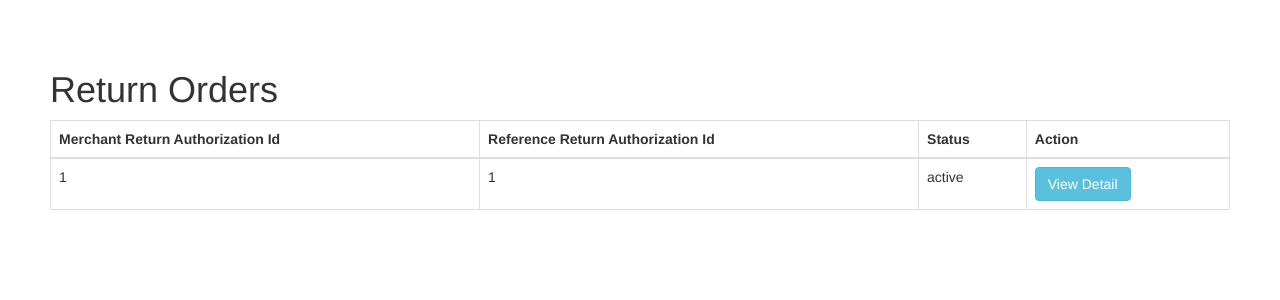
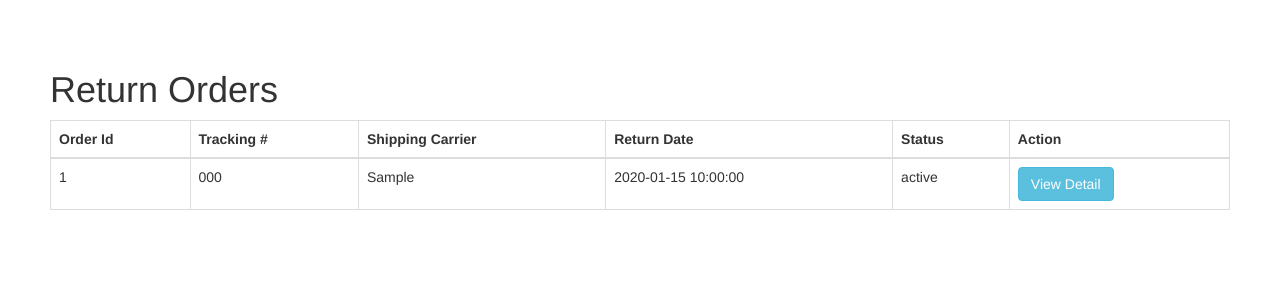
Before and after one commit to muhammadaamir/jetapi, a CodeIgniter app: page /database/index.php/orderreturn/returnOrderList in a window 1280 px wide. Shown: the top 300 px of the page. Run offline with CodeIgniter, Linux system fonts and the light colour scheme; tables that the repository leaves empty or names only in its code hold one stand-in row (values such as "Sample post").

Commit message:
return order list

```diff
--- a/application/models/OrderModel.php
+++ b/application/models/OrderModel.php
@@ -71,7 +71,7 @@ class OrderModel extends CI_Model {
 
     function checkOrderIdExist($orderId){
         $this->db->select("*");
-        $this->db->from('order');
+        $this->db->from('order_detail');
         $this->db->where('order_id', $orderId);
         $query = $this->db->get();
         return $query->result();
@@ -207,8 +207,6 @@ class OrderModel extends CI_Model {
         $JetApi->getNewToken();
         $token      = $JetApi->getToken();
         $response   = $JetApi->apiPUT($end_point, $request);
-//        var_dump($response);
-//        var_dump($request);
         $this->OrderModel->update_status($orderId, $status);
         return $response;
     }
--- a/application/models/OrderReturnModel.php
+++ b/application/models/OrderReturnModel.php
@@ -24,7 +24,7 @@ class OrderReturnModel extends CI_Model {
     }
 
     public function record_count() {
-        return $this->db->count_all("order");
+        return $this->db->count_all("order_return");
     }
 
       public function fetch_orders($limit, $start) {
--- a/application/models/ProductModel.php
+++ b/application/models/ProductModel.php
@@ -3,7 +3,6 @@
 class ProductModel extends CI_Model {
 
     function getProduct() {
-        //$listingid = "listing-id";
         $this->db->select("*");
         $this->db->from('bf_amazon_products');
         $this->db->join('bf_amazon_products_meta', 'bf_amazon_products.listing-id = bf_amazon_products_meta.listing-id', 'inner');
@@ -89,7 +88,6 @@ class ProductModel extends CI_Model {
         $JetApi = new JetApi();
         $JetApi->getNewToken();
         $token = $JetApi->getToken();
-        //echo $token ; die;
         $response = $JetApi->uploadFile("MerchantSKUs", $jsonFile);
         $this->updateProduct();
         $jet_file_id = $response->jet_file_id;
--- a/application/views/order_return_view.php
+++ b/application/views/order_return_view.php
@@ -16,8 +16,10 @@ defined('BASEPATH') OR exit('No direct script access allowed');
         <table class="table table-bordered">
           <thead>
               <tr>
-                  <th>Merchant Return Authorization Id</th>
-                  <th>Reference Return Authorization Id</th>
+                  <th>Order Id</th>
+                  <th>Tracking #</th>
+                  <th>Shipping Carrier</th>
+                  <th>Return Date</th>
                   <th>Status</th>
                   <th>Action</th>
               </tr>
@@ -27,8 +29,10 @@ defined('BASEPATH') OR exit('No direct script access allowed');
         if($results){
             foreach($results as $data) {?>
                 <tr>
-                    <td><?php echo $data->merchant_return_authorization_id?></td>
-                    <td><?php echo $data->reference_return_authorization_id ?></td>
+                    <td><?php echo $data->order_id?></td>
+                    <td><?php echo $data->tracking_number ?></td>
+                    <td><?php echo $data->shipping_carrier ?></td>
+                    <td><?php echo $data->return_date ?></td>
                     <td><?php echo $data->return_status ?></td>
                     <td>
                         <a href='<?php echo "/orderreturn/orderReturnDetail/".$data->order_id ?>' class="btn btn-info" role="button">View Detail</a>
```
Also changed, not shown: application/views/order_return_detail.php (+12 -62 lines), application/views/order_view.php (+2 -8 lines).
